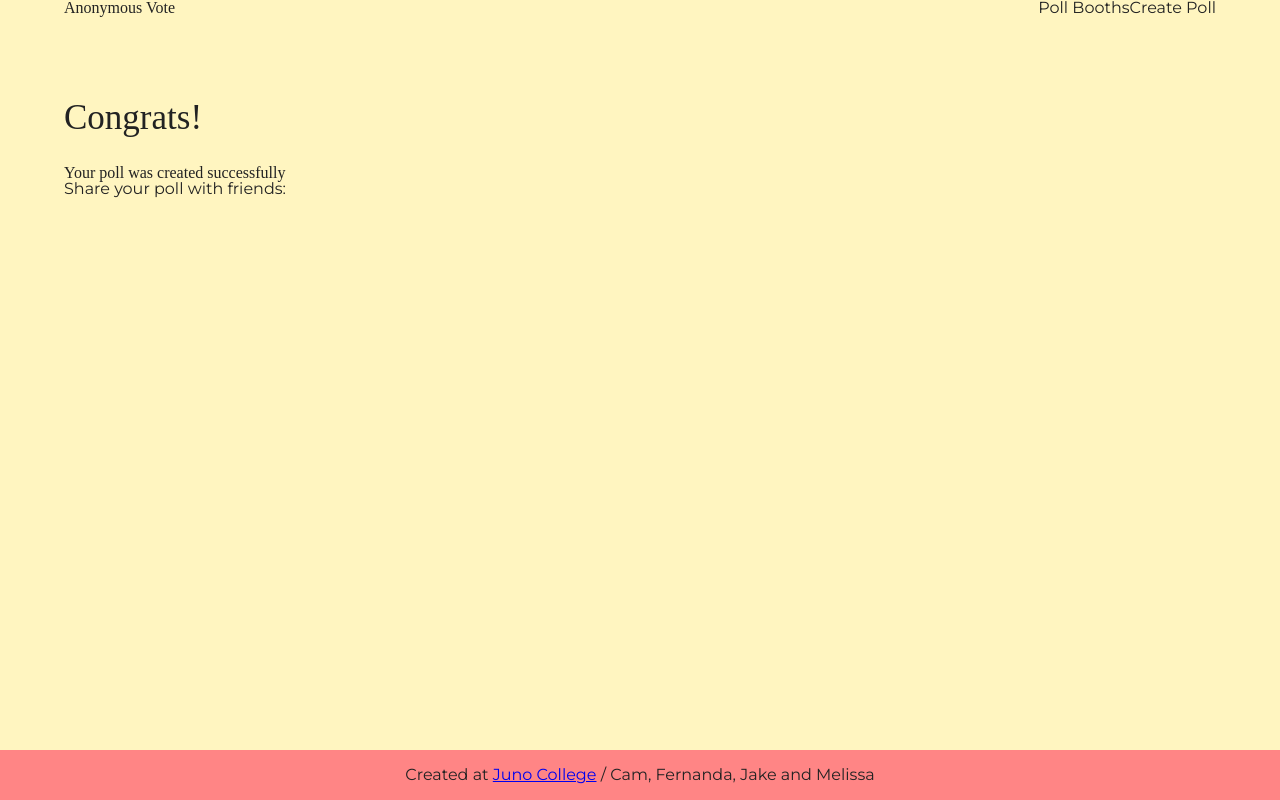
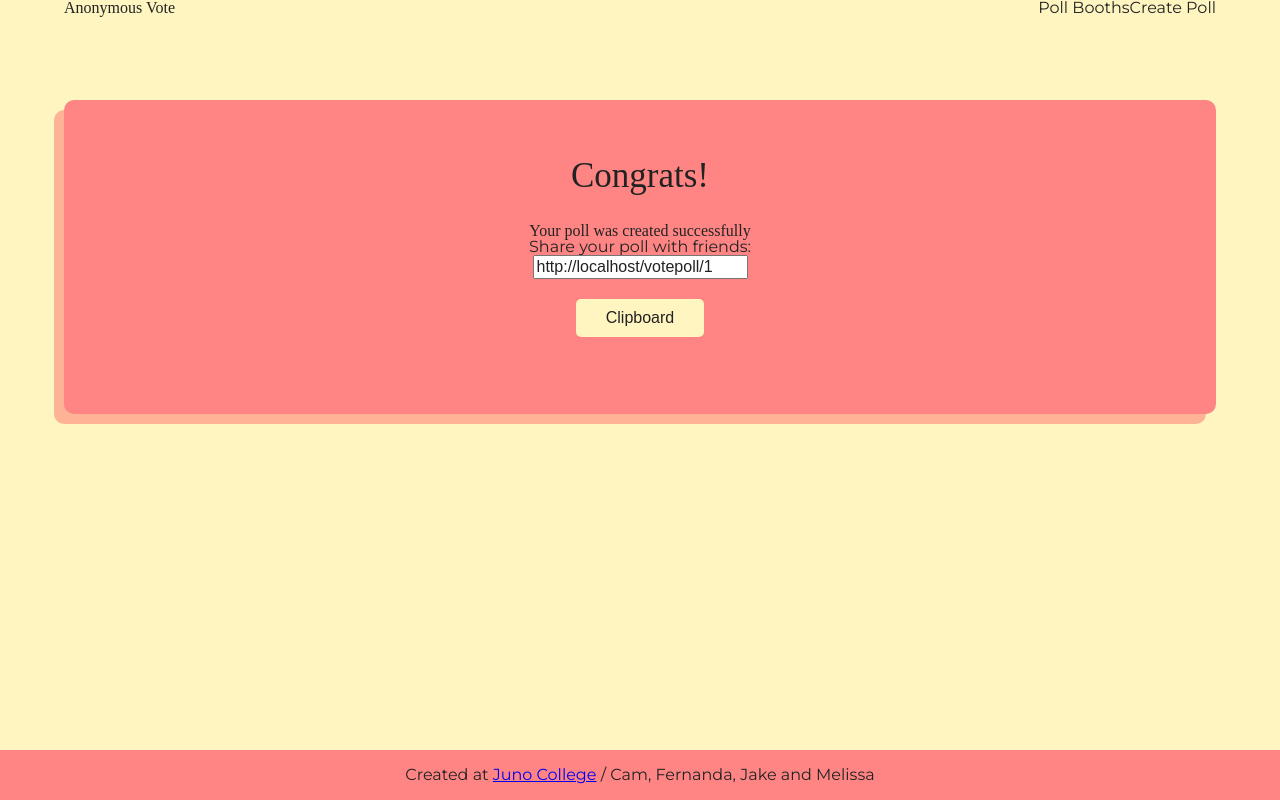
Before and after one commit to fthiesen/popsipoll, a React (Create React App) app: page /sharepoll/1 in a window 1280 px wide. Built offline with nearby package versions, Linux system fonts and the light colour scheme; a web font is replaced by a local one.

Commit message:
created shared poll url link, passed unique key, created vote poll component, displayed data from firebase

```diff
--- a/src/App.js
+++ b/src/App.js
@@ -6,6 +6,7 @@ import CreatePoll from './CreatePoll';
 import SharePoll from './SharePoll';
 import { useState, useEffect } from 'react';
 import { BrowserRouter as Router, Route, Link } from 'react-router-dom';
+import VotePoll from "./VotePoll";
 
 // Pseudo Code
 // 1. Create Poll Component
@@ -42,7 +43,7 @@ function App() {
 
   const [pollsArray, setPollsArray] = useState([]);
 
-  const [formFields, setFormFields] = useState({title: '', question: '', option1: 'yes', option2: 'no', uniqueKey: ''});
+  const [formFields, setFormFields] = useState({title: '', question: '', option1: 'yes', option2: 'no'});
 
 
 
@@ -76,8 +77,8 @@ function App() {
         <Header />
         <main className="wrapper">
           <Route exact path="/" render= {() => <CreatePoll formFields={formFields} setFormFields={setFormFields} /> } />
-          {/* <CreatePoll formFields={formFields} setFormFields={setFormFields}/> */}
-          <Route path="/sharepoll" render= {() => <SharePoll uniqueKey={formFields.uniqueKey} />} />
+          <Route path="/sharepoll/:uniqueKey" component={SharePoll} />
+          <Route path="/votepoll/:uniqueKey" component={VotePoll} />
         </main>
         <Footer />
       </div>
--- a/src/App.scss
+++ b/src/App.scss
@@ -44,7 +44,7 @@ header {
   margin: 0 auto;
 }
 
-.create-poll {
+.poll {
   display: flex;
   flex-direction: column;
   justify-content: center;
@@ -57,12 +57,14 @@ header {
   form {
     max-width: 440px;
     display: flex;
+    flex-direction: column;
     flex-wrap: wrap;
     justify-content: center;
     align-items: center;
 
-    h1 {
-      text-align: center;
+
+    h2 {
+
     }
 
     input {
--- a/src/CreatePoll.js
+++ b/src/CreatePoll.js
@@ -1,8 +1,10 @@
 import firebase from 'firebase';
+import { BrowserRouter as Router, Route, Link } from 'react-router-dom';
+import SharePoll from './SharePoll';
 
 function CreatePoll(props) {
 
-    const {formFields, setFormFields} = props;
+    const { formFields, setFormFields } = props;
 
     const handleSubmit = (e) => {
         e.preventDefault();
@@ -13,25 +15,31 @@ function CreatePoll(props) {
 
         const pollKey = firebaseReturn.key;
 
-        setFormFields({...formFields, 'uniqueKey': pollKey});
+        dbRef.on('value', (data) => {
+            window.location.replace(`/sharepoll/${pollKey}`);
+        })
 
-        console.log(formFields);
+        // setFormFields({ ...formFields });
+
+        console.log(pollKey);
+
+        // redirectRoute();
 
         // // console.log(pollKey);
 
-        // window.location.replace('/sharepoll');
+        //
 
         // setPollsArray([]);
     }
 
     const handleChange = (e) => {
 
-        setFormFields({...formFields, [e.target.name]: e.target.value});
+        setFormFields({ ...formFields, [e.target.name]: e.target.value });
 
     }
 
     return (
-        <section className="create-poll">
+        <section className="poll">
             <h1>Create A Poll</h1>
             <form onSubmit={handleSubmit}>
                 <label htmlFor="title" className="sr-only">Poll Title</label>
--- a/src/SharePoll.js
+++ b/src/SharePoll.js
@@ -1,12 +1,24 @@
 function SharePoll(props) {
     // console.log(props.uniqueKey);
+
+    const baseUrl = window.location.origin;
+    const newUrl = baseUrl + "/votepoll/" + props.match.params.uniqueKey;
+
+    const copyUrl = () => {
+        const text = document.getElementById("newUrl");
+        text.select();
+        document.execCommand("copy");
+    }
+
     return (
-        <section>
+        <section className="poll">
             <h1>Congrats!</h1>
             <h2>Your poll was created successfully</h2>
             <p>Share your poll with friends:</p>
-            {/* <input type="text" value='URL'/> */}
+            <input readOnly type="text" value={newUrl} id="newUrl"/>
+            <button onClick={copyUrl}>Clipboard</button>
         </section>
+
     )
 }
 
--- /dev/null
+++ b/src/VotePoll.js
@@ -0,0 +1,40 @@
+import firebase from "firebase";
+import { useState, useEffect } from 'react';
+
+function VotePoll(props) {
+
+    const [poll, setPoll] = useState("");
+
+    const key = props.match.params.uniqueKey;
+
+    //handle error here
+    const dbRef = firebase.database().ref("polls").child(key);
+
+    useEffect(() => {
+
+        dbRef.once('value', (data) => {
+            setPoll(data.val());
+        })
+
+    }, []);
+
+    const handleSubmit = () => {
+
+    }
+
+    return (
+        <section className="poll">
+            <h1>{poll.title}</h1>
+            <form onSubmit={handleSubmit}>
+                <h2>{poll.question}</h2>
+                <label htmlFor="option1">Yes</label>
+                <input type="radio" id="option1" name="option" value="Yes" />
+                <label htmlFor="option2">No</label>
+                <input type="radio" id="option2" name="option" value="No" />
+                <button>Vote</button>
+            </form>
+        </section>
+    )
+}
+
+export default VotePoll;
```
